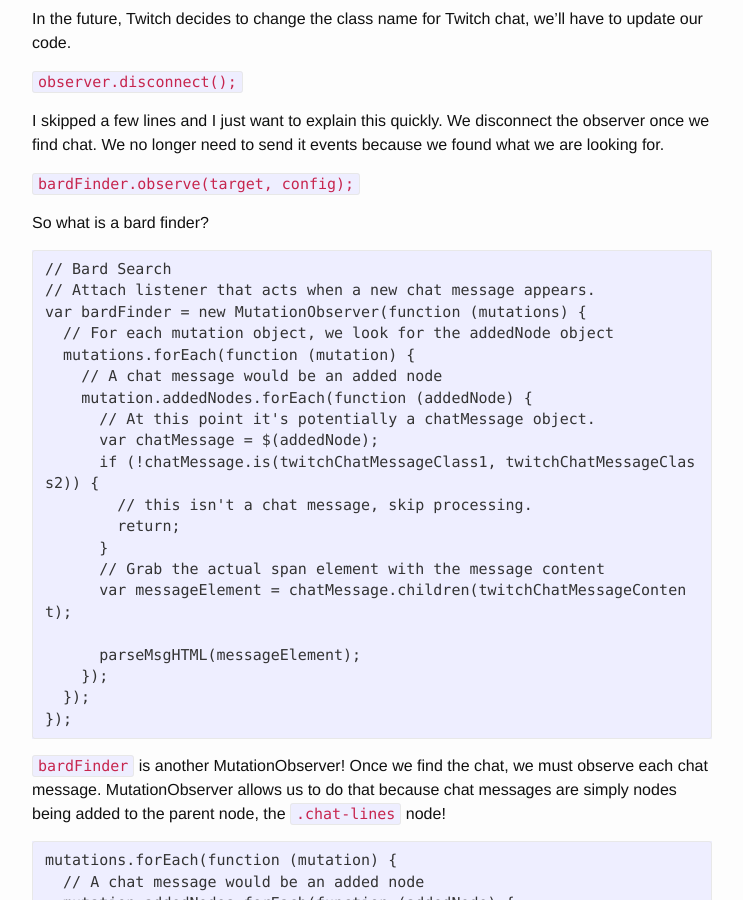
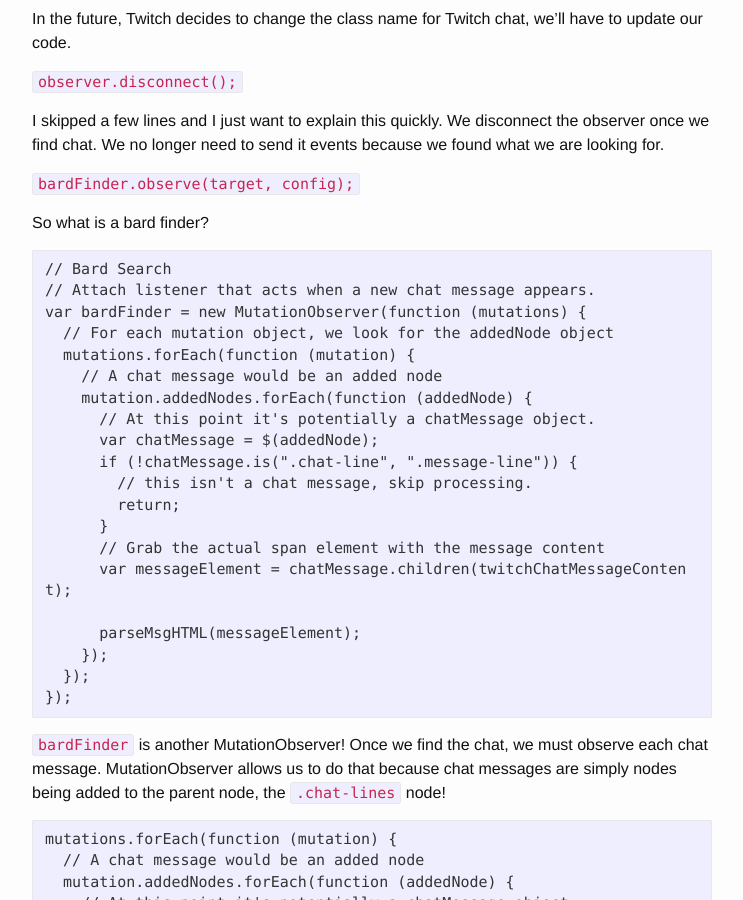
Before and after one commit to nhatbui/nhatbui.github.io, a Jekyll site: the page built from _posts/2016-11-22-howtobuildatwitchchatchromeext.md, in a window 1280 px wide and 900 px high, scrolled down 4609 px. Shown: the whole window, without its empty margins (268-1011 px from the left). Built offline with Jekyll 4.4.1, drawn with Linux system fonts in a browser that asks for light colours.

Commit message:
Fixed subtitles and replaced vars with literals.

```diff
--- a/_posts/2016-11-22-howtobuildatwitchchatchromeext.md
+++ b/_posts/2016-11-22-howtobuildatwitchchatchromeext.md
@@ -29,6 +29,7 @@
 * some Javascript knowledge
 
 # Chrome Extension Basics
+
 ## (just the bare minimal!)
 
 A Chrome extension is just that: it extends the functionality of the Chrome browser.
@@ -107,6 +108,7 @@
 * __run_at__: When the injection of JavaScript is done
 
 # Meat and Bones
+
 ## Diving into the code!
 
 In the manifest file, devs can determine when the extension is loaded. This affects what
@@ -195,7 +197,7 @@
     mutation.addedNodes.forEach(function (addedNode) {
       // At this point it's potentially a chatMessage object.
       var chatMessage = $(addedNode);
-      if (!chatMessage.is(twitchChatMessageClass1, twitchChatMessageClass2)) {
+      if (!chatMessage.is(".chat-line", ".message-line")) {
         // this isn't a chat message, skip processing.
         return;
       }
@@ -240,6 +242,7 @@
 `chatLoadedObserver.observe(htmlBody, config);`
 
 # Parsing the Chat message
+
 ## Here is where we do our bard magic!
 
 Looking at the parsing code will be straight-forward if you're familiar with JavaScript. This part
```
